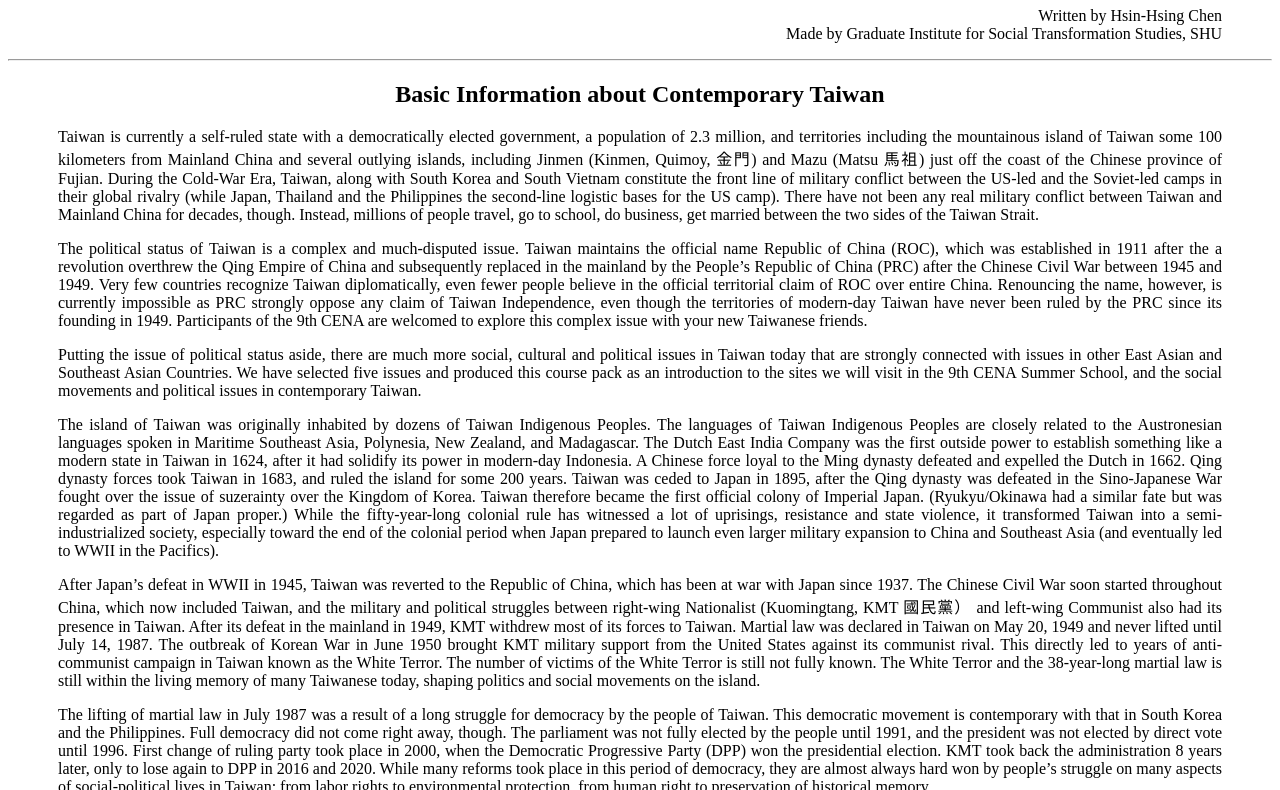
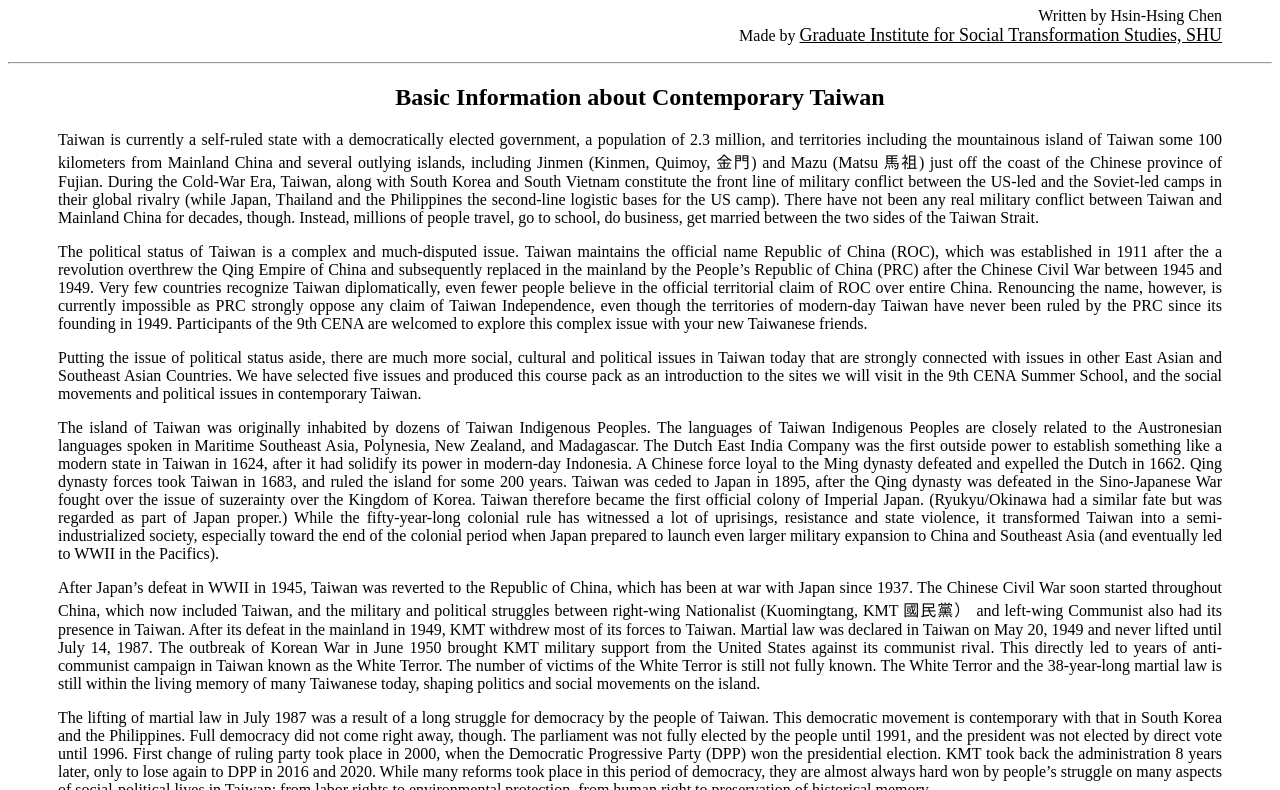
Before and after one commit to b614103080/CENA2020, a plain HTML site: page index.html in a window 1280 px wide. Shown: the part 73-863 px from the top of the page. Drawn offline with Linux system fonts and the light colour scheme.

Commit message:
Add files via upload

```diff
--- a/index.html
+++ b/index.html
@@ -18,7 +18,7 @@
 </head>
 <body>
 	<h1>Course Material for the 9th CENA in Taiwan</h1>
-	<p style="text-align: right;">Written by Hsin-Hsing Chen<br>Made by Graduate Institute for Social Transformation Studies, SHU</p>
+	<p style="text-align: right;">Written by Hsin-Hsing Chen<br>Made by <a href="https://e62.shu.edu.tw/" style="color: black;">Graduate Institute for Social Transformation Studies, SHU</a></p>
 	<hr>
 		<center><h2>Basic Information about Contemporary Taiwan</h2></center>
 		<p>Taiwan is currently a self-ruled state with a democratically elected government, a population of 2.3 million, and territories including the mountainous island of Taiwan some 100 kilometers from Mainland China and several outlying islands, including Jinmen (Kinmen, Quimoy, 金門) and Mazu (Matsu 馬祖) just off the coast of the Chinese province of Fujian. During the Cold-War Era, Taiwan, along with South Korea and South Vietnam constitute the front line of military conflict between the US-led and the Soviet-led camps in their global rivalry (while Japan, Thailand and the Philippines the second-line logistic bases for the US camp). There have not been any real military conflict between Taiwan and Mainland China for decades, though. Instead, millions of people travel, go to school, do business, get married between the two sides of the Taiwan Strait.</p>
```
